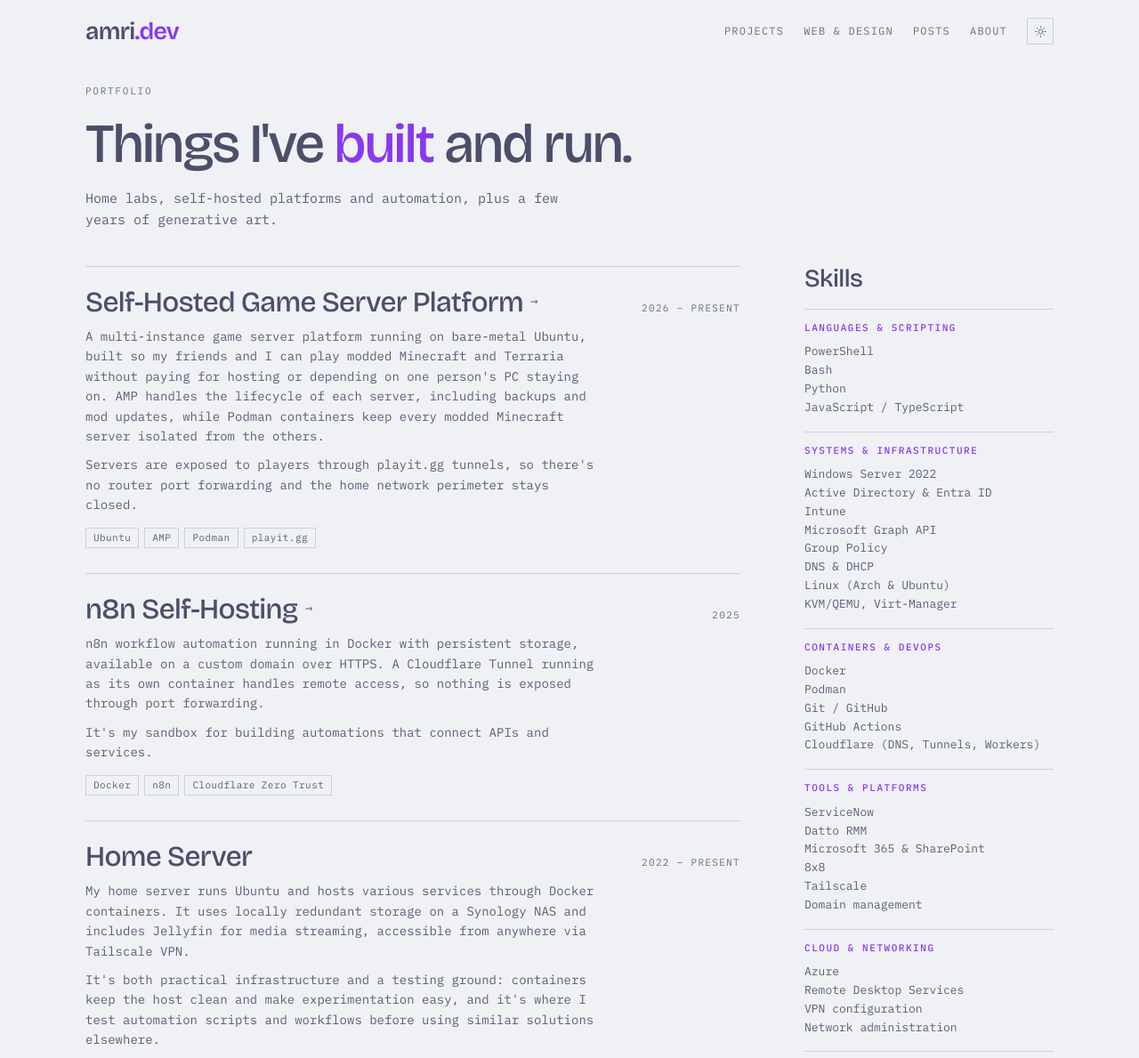
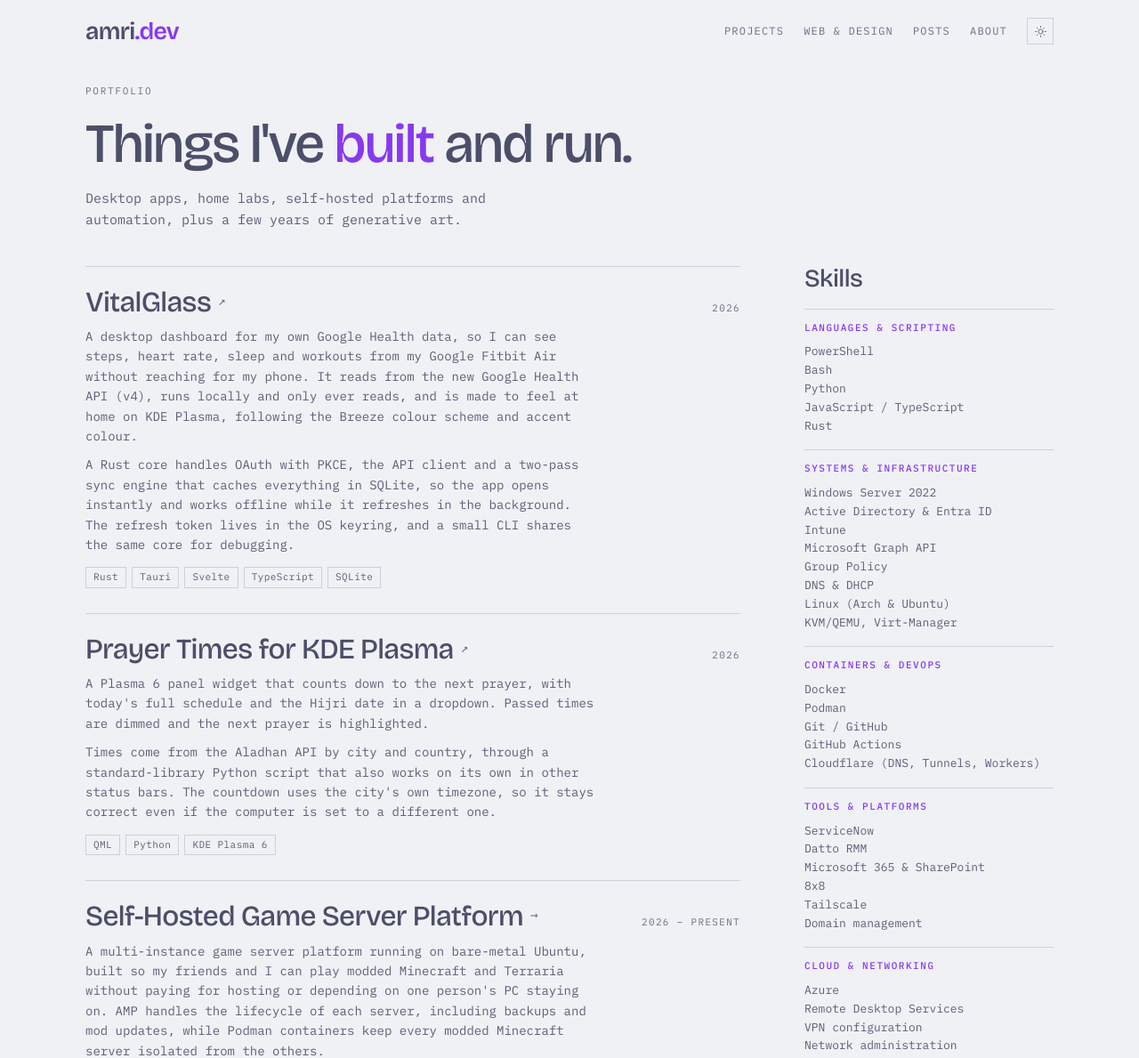
Before and after one commit to AmriArshad/amriarshad.github.io, an Astro site: page /projects in a window 1280 px wide. Shown: the top 1189 px of the page at 89% size. Built offline with nearby package versions, Linux system fonts and the light colour scheme; Astro itself is replaced by a stand-in of ours.

Commit message:
feat: add VitalGlass and Plasma prayer times projects

```diff
--- a/src/data/projects.ts
+++ b/src/data/projects.ts
@@ -8,6 +8,27 @@ export interface Project {
 }
 
 export const projects: Project[] = [
+  {
+    title: "VitalGlass",
+    href: "https://github.com/AmriArshad/VitalGlass",
+    stack: ["Rust", "Tauri", "Svelte", "TypeScript", "SQLite"],
+    timeline: "2026",
+    featured: true,
+    summary: [
+      "A desktop dashboard for my own Google Health data, so I can see steps, heart rate, sleep and workouts from my Google Fitbit Air without reaching for my phone. It reads from the new Google Health API (v4), runs locally and only ever reads, and is made to feel at home on KDE Plasma, following the Breeze colour scheme and accent colour.",
+      "A Rust core handles OAuth with PKCE, the API client and a two-pass sync engine that caches everything in SQLite, so the app opens instantly and works offline while it refreshes in the background. The refresh token lives in the OS keyring, and a small CLI shares the same core for debugging.",
+    ],
+  },
+  {
+    title: "Prayer Times for KDE Plasma",
+    href: "https://github.com/AmriArshad/plasma-prayer-times",
+    stack: ["QML", "Python", "KDE Plasma 6"],
+    timeline: "2026",
+    summary: [
+      "A Plasma 6 panel widget that counts down to the next prayer, with today's full schedule and the Hijri date in a dropdown. Passed times are dimmed and the next prayer is highlighted.",
+      "Times come from the Aladhan API by city and country, through a standard-library Python script that also works on its own in other status bars. The countdown uses the city's own timezone, so it stays correct even if the computer is set to a different one.",
+    ],
+  },
   {
     title: "Self-Hosted Game Server Platform",
     href: "/blog/7-game-server-platform/",
@@ -63,7 +84,7 @@ export const projects: Project[] = [
 ];
 
 export const skills: { group: string; items: string[] }[] = [
-  { group: "Languages & scripting", items: ["PowerShell", "Bash", "Python", "JavaScript / TypeScript"] },
+  { group: "Languages & scripting", items: ["PowerShell", "Bash", "Python", "JavaScript / TypeScript", "Rust"] },
   {
     group: "Systems & infrastructure",
     items: [
@@ -88,6 +109,6 @@ export const skills: { group: string; items: string[] }[] = [
   { group: "Cloud & networking", items: ["Azure", "Remote Desktop Services", "VPN configuration", "Network administration"] },
   {
     group: "Development & design",
-    items: ["VS Code", "Vim", "Astro", "React & React Native", "Figma & Penpot", "Framer", "p5.js", "Zola"],
+    items: ["VS Code", "Vim", "Astro", "React & React Native", "Svelte & Tauri", "QML (KDE Plasma)", "Figma & Penpot", "Framer", "p5.js", "Zola"],
   },
 ];
--- a/src/pages/projects/index.astro
+++ b/src/pages/projects/index.astro
@@ -3,12 +3,12 @@ import Base from "../../layouts/Base.astro";
 import { graph, breadcrumbs } from "../../lib/seo";
 import { projects, skills } from "../../data/projects";
 ---
-<Base title="Projects" description="Projects by Amri Arshad: a self-hosted game server platform, n8n automation, a Windows Server and Active Directory lab, a home server and Holocryptic." jsonLd={graph(breadcrumbs([{ name: "Projects", path: "/projects/" }]))}>
+<Base title="Projects" description="Projects by Amri Arshad: VitalGlass, a KDE Plasma prayer times widget, a self-hosted game server platform, n8n automation, a Windows Server and Active Directory lab, a home server and Holocryptic." jsonLd={graph(breadcrumbs([{ name: "Projects", path: "/projects/" }]))}>
   <div class="wrap">
     <header class="page-head">
       <p class="eyebrow">Portfolio</p>
       <h1>Things I've <span class="accent">built</span> and run.</h1>
-      <p class="lede">Home labs, self-hosted platforms and automation, plus a few years of generative art.</p>
+      <p class="lede">Desktop apps, home labs, self-hosted platforms and automation, plus a few years of generative art.</p>
     </header>
 
     <div class="split">
```
